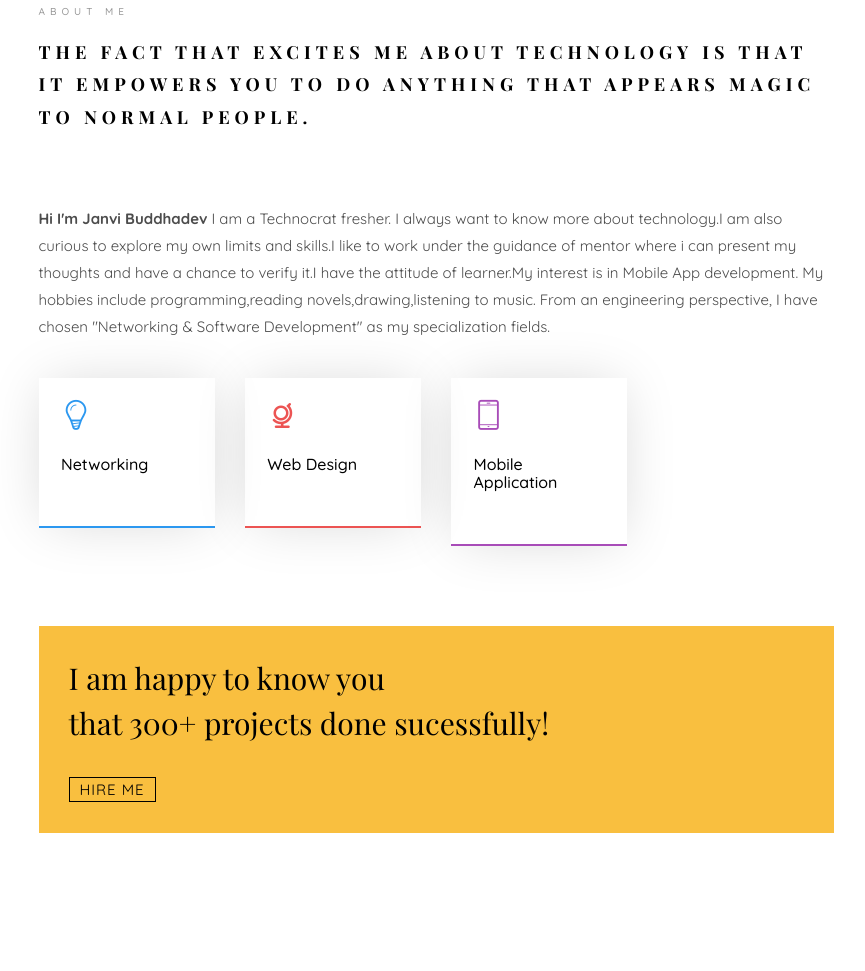
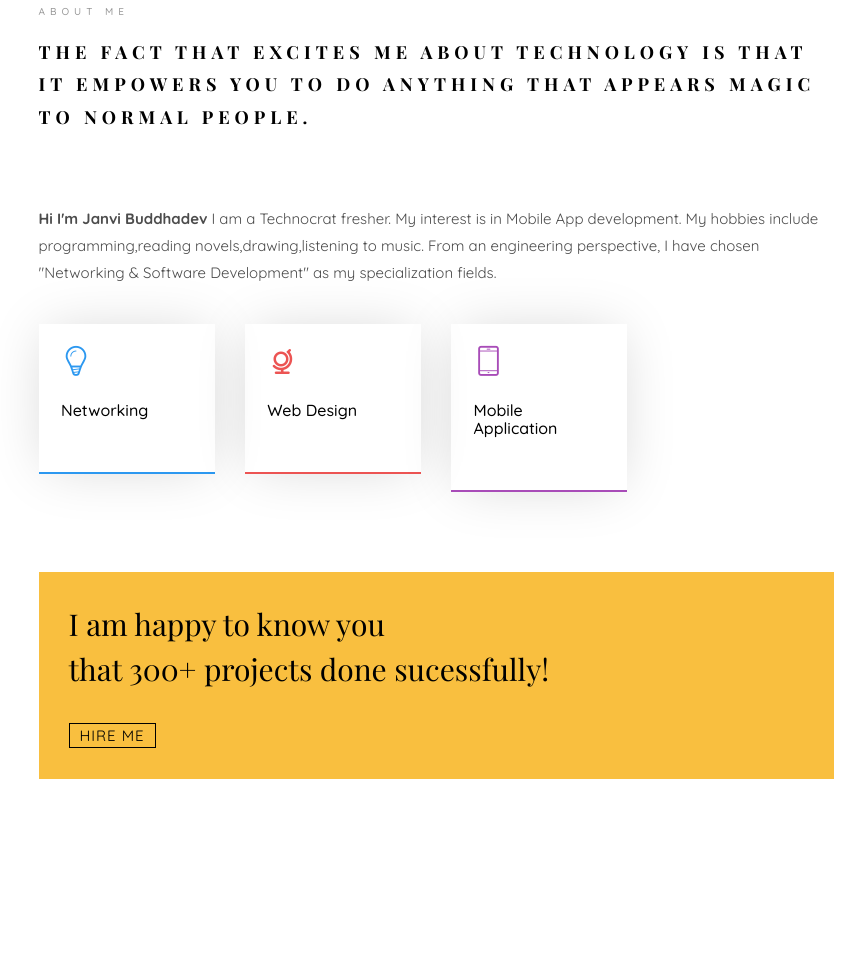
Before and after one commit to JanviBuddhadev/janvibuddhadev.github.io, a plain HTML site: page portfolio/new/index.html in a window 1280 px wide. Shown: the part 1007-1978 px from the top of the page, without its empty margins (354-1219 px from the left). Drawn offline with nearby package versions, Linux system fonts and the light colour scheme; files whose address does not match are found by name; a web font is replaced by a local one.

Commit message:
Update index.html

```diff
--- a/portfolio/new/index.html
+++ b/portfolio/new/index.html
@@ -119,10 +119,7 @@
 										<span class="heading-meta">About Me</span>
 										<h2 class="colorlib-heading">The fact that excites me about Technology is that it empowers you to do anything that appears magic to normal people.</h2>
 										<p><strong>Hi I'm Janvi Buddhadev</strong> I am a Technocrat fresher.
-										I always want to know more about technology.I am also curious to explore
-										my own limits and skills.I like to work under the guidance of mentor
-										where i can present my thoughts and have a chance to verify it.I have
-										the attitude of learner.My interest is in Mobile App development.
+										My interest is in Mobile App development.
 										My hobbies include programming,reading novels,drawing,listening to music.
 										From an engineering perspective,
 										I have chosen "Networking & Software Development" as
```
